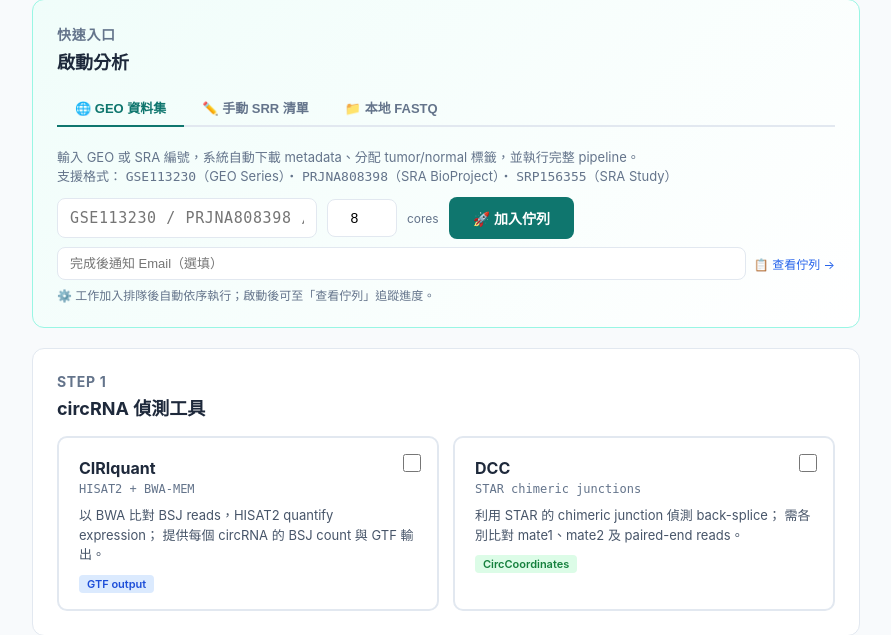
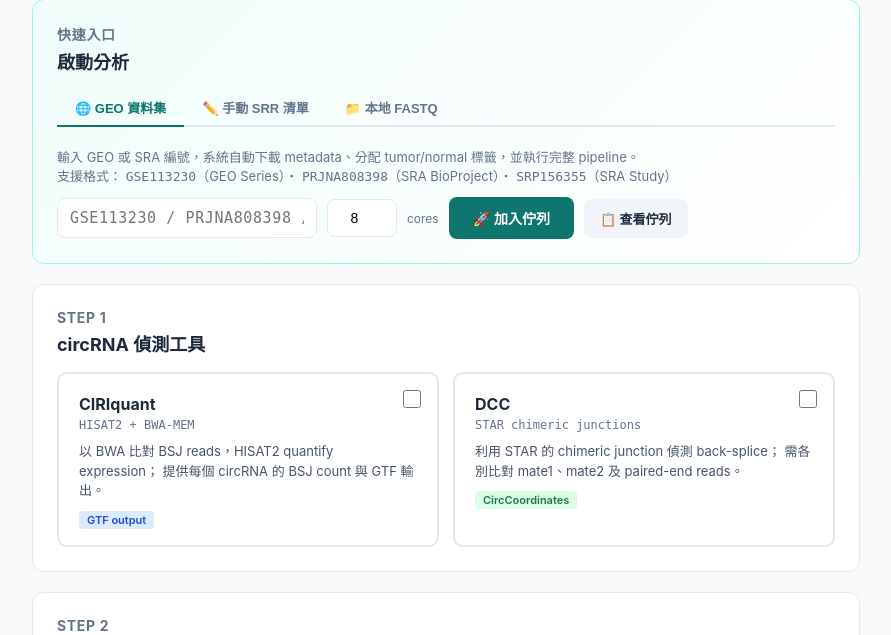
Before and after one commit to choukaihsuan/circRNA_agent, a Python web app: template scripts/templates/index.html in a window 1280 px wide. Shown: the part 561-1196 px from the top of the page, without its empty margins (194-1085 px from the left). Run offline with Jinja, Linux system fonts and the light colour scheme; the template is opened without the code that fills it, so the values that code supplies are empty.

Commit message:
fix: move 查看佇列 button inline with 加入佇列; remove notify email field from GEO form
Co-Authored-By: Claude Sonnet 4.6 <noreply@anthropic.com>

```diff
--- a/scripts/templates/index.html
+++ b/scripts/templates/index.html
@@ -652,16 +652,11 @@
           <button type="submit" class="btn btn-geo" data-en="🚀 Launch">
             🚀 加入佇列
           </button>
-        </div>
-        <div style="margin-top:8px;display:flex;align-items:center;gap:8px;">
-          <input type="email" name="notify_email" placeholder="完成後通知 Email（選填）"
-                 style="flex:1;padding:8px 12px;border:1px solid var(--border);
-                        border-radius:8px;font-size:13px;color:#374151;">
-          <a href="/queue" style="font-size:12px;color:var(--primary);white-space:nowrap;text-decoration:none;">
-            📋 查看佇列 →
+          <a href="/queue" class="btn" style="background:#f1f5f9;color:#1e293b;font-size:13px;
+             text-decoration:none;padding:10px 16px;border-radius:8px;white-space:nowrap;">
+            📋 查看佇列
           </a>
         </div>
-        <div class="geo-hint" data-en="⚙️ Job is added to the FIFO queue and starts automatically.">⚙️ 工作加入排隊後自動依序執行；啟動後可至「查看佇列」追蹤進度。</div>
       </form>
     </div>
 
```
